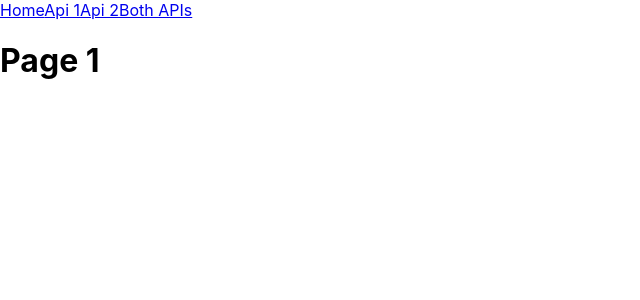
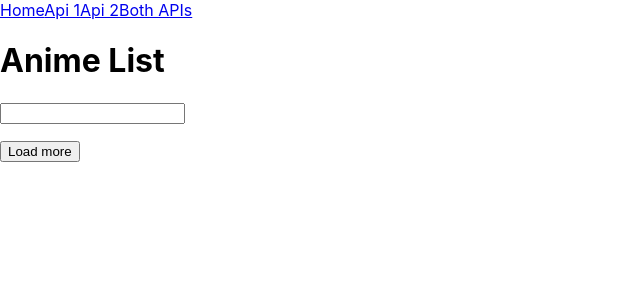
Before and after one commit to Mana-One/ost-finder, a React (Create React App) app: page /api1 in a window 1280 px wide. Shown: the top 300 px of the page, without its empty margins (0-640 px from the left). Built offline with nearby package versions, Linux system fonts and the light colour scheme.

Commit message:
added search in anime page

```diff
--- a/src/components/Page1.jsx
+++ b/src/components/Page1.jsx
@@ -1,8 +1,60 @@
-import React from "react";
+import { useState, useEffect, useRef } from "react";
+import { AnimeService } from "../services";
+import SearchBar from "./SearchBar.jsx";
 
 const Page1 = () => {
+    const [ animes, setAnimes ] = useState([]);
+    const [ nextPage, setNextPage ] = useState( 1 );
+    const [ animeTitle, setAnimeTitle ] = useState("");
+
+    const fetchData = useRef(() => {});
+    fetchData.current = async () => {
+        try {
+            if( animeTitle ){
+                const res = await AnimeService.searchAnime( animeTitle, nextPage, 5 );
+
+                if( res.data.Page.media.length > 0 ){
+                    setAnimes([ ...animes, ...res.data.Page.media ]);
+                }
+                if( res.data.Page.pageInfo.hasNextPage === true ){
+                    setNextPage( nextPage + 1 );
+                } else {
+                    setNextPage( 0 );
+                }
+            }
+
+        } catch( err ){
+            alert( err.message );
+        }
+    }
+
+    /*useEffect(() => {
+        fetchData.current();
+    }, []);*/
+
+    useEffect(() => {
+        setNextPage( 1 );
+        setAnimes([]);
+        fetchData.current();
+    }, [ animeTitle ]);
+
+    const showLoadButton = () => {
+        if( nextPage > 0 ){
+            return( <button onClick={() => fetchData.current()}>Load more</button> );
+        } else {
+            return null;
+        }
+    }
+
     return(
-        <h1>Page 1</h1>
+        <div>
+            <h1>Anime List</h1>
+            <SearchBar setData={setAnimeTitle}/>
+            <ul>
+                {animes.map( anime => <li key={anime.id}>{anime.title.romaji}</li>)}
+            </ul>
+            {showLoadButton()}
+        </div>
     );
 };
 
--- /dev/null
+++ b/src/components/SearchBar.jsx
@@ -0,0 +1,7 @@
+const SearchBar = ({ setData }) => {
+    const onChange = event => setData( event.target.value );
+
+    return( <input type="text" onChange={onChange}/> );
+}
+
+export default SearchBar;
--- /dev/null
+++ b/src/services/anime.js
@@ -0,0 +1,41 @@
+const animeUrl = "https://graphql.anilist.co";
+
+const searchQuery = `query ($id: Int, $page: Int, $perPage: Int, $search: String) {
+  Page (page: $page, perPage: $perPage) {
+    pageInfo {
+      total
+      currentPage
+      lastPage
+      hasNextPage
+      perPage
+    }
+    media (id: $id, search: $search) {
+      id
+      title {
+          romaji
+      }
+    }
+  }
+}`;
+
+export const searchAnime = async ( search, page, perPage ) => {
+    const res = await fetch(
+        animeUrl,
+        {
+            method: "POST",
+            headers: {
+                "Accept": "application/json",
+                "Content-Type": "application/json"
+            },
+            body: JSON.stringify({
+                query: searchQuery,
+                variables: {
+                    search,
+                    page,
+                    perPage
+                }
+            })
+        }
+    );
+    return res.json();
+}
--- /dev/null
+++ b/src/services/index.js
@@ -0,0 +1 @@
+export * as AnimeService from "./anime.js";
```
